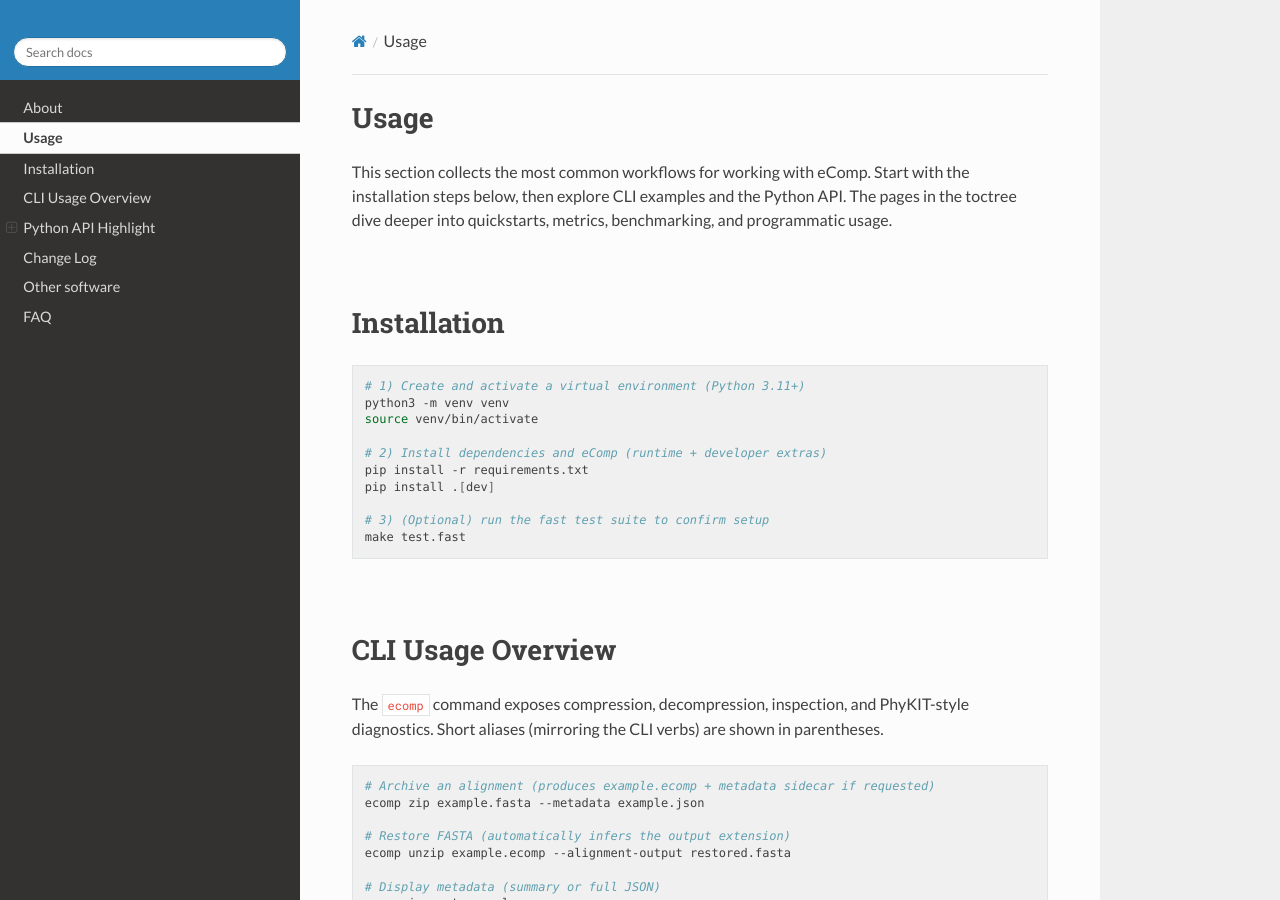
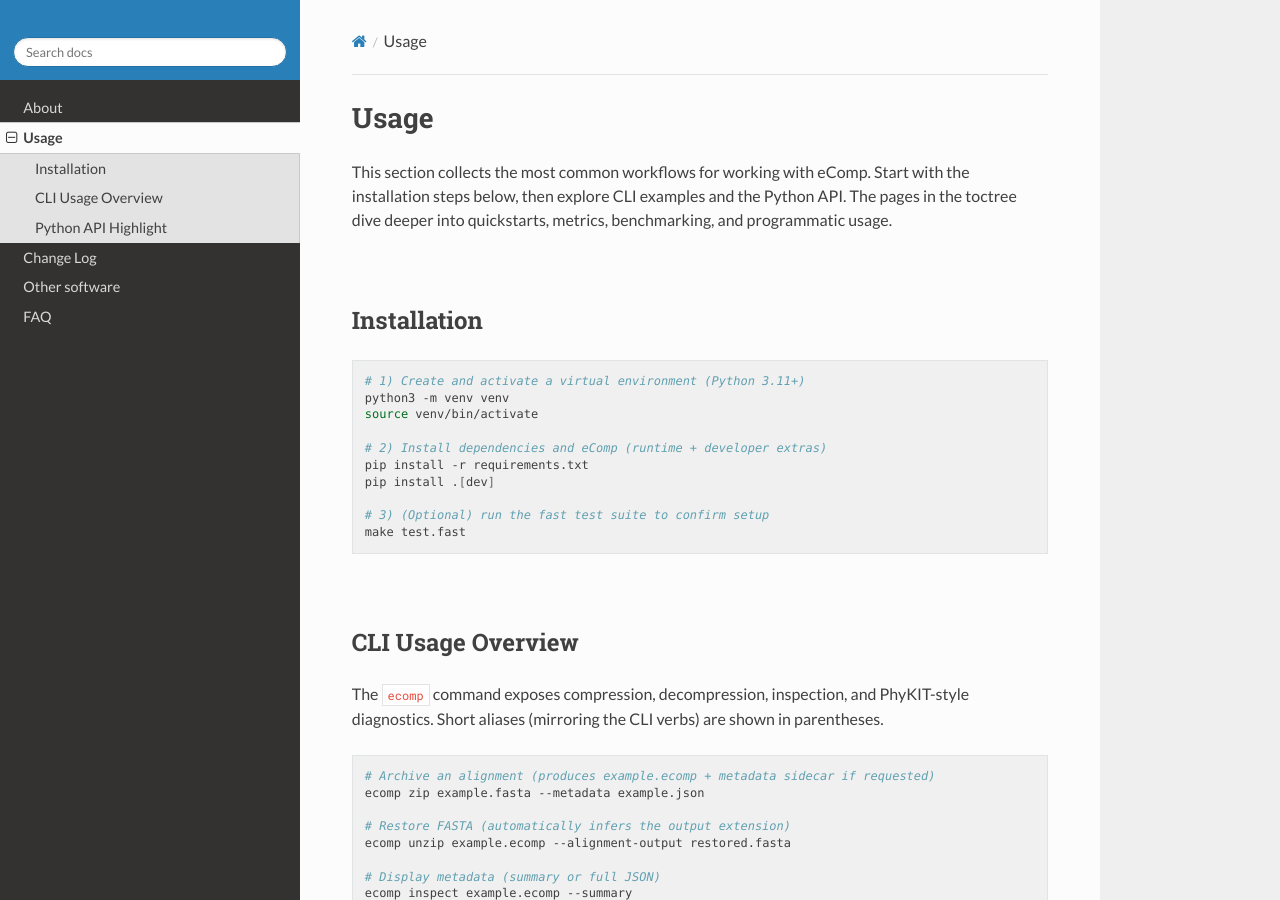
Before and after one commit to JLSteenwyk/ecomp, a Sphinx documentation site: the page built from docs/usage/index.rst, in a window 1280 px wide and 900 px high. Built offline with Sphinx 7.4.7 and the Read the Docs theme 3.1.0, drawn with Linux system fonts in a browser that asks for light colours; pages that are not in the unit, such as notebooks, are missing from menus.

Commit message:
finished restructing docs

```diff
--- a/docs/usage/index.rst
+++ b/docs/usage/index.rst
@@ -12,7 +12,7 @@ programmatic usage.
 :raw-html:`<br />`
 
 Installation
-============
+------------
 
 .. code-block:: bash
 
@@ -30,7 +30,7 @@ Installation
 :raw-html:`<br />`
 
 CLI Usage Overview
-==================
+------------------
 
 The ``ecomp`` command exposes compression, decompression, inspection, and
 PhyKIT-style diagnostics. Short aliases (mirroring the CLI verbs) are shown in
@@ -65,13 +65,12 @@ parentheses.
 :raw-html:`<br />`
 
 Python API Highlight
-====================
+--------------------
 
 All CLI behaviour is accessible via ``ecomp``. Core helpers are grouped below for
 quick reference (see :doc:`api` for full details).
 
-File-based workflow
--------------------
+**File-based workflow**
 
 .. code-block:: python
 
```
Also changed, not shown: other parts of docs/usage/index.rst (+3 -2 lines).
